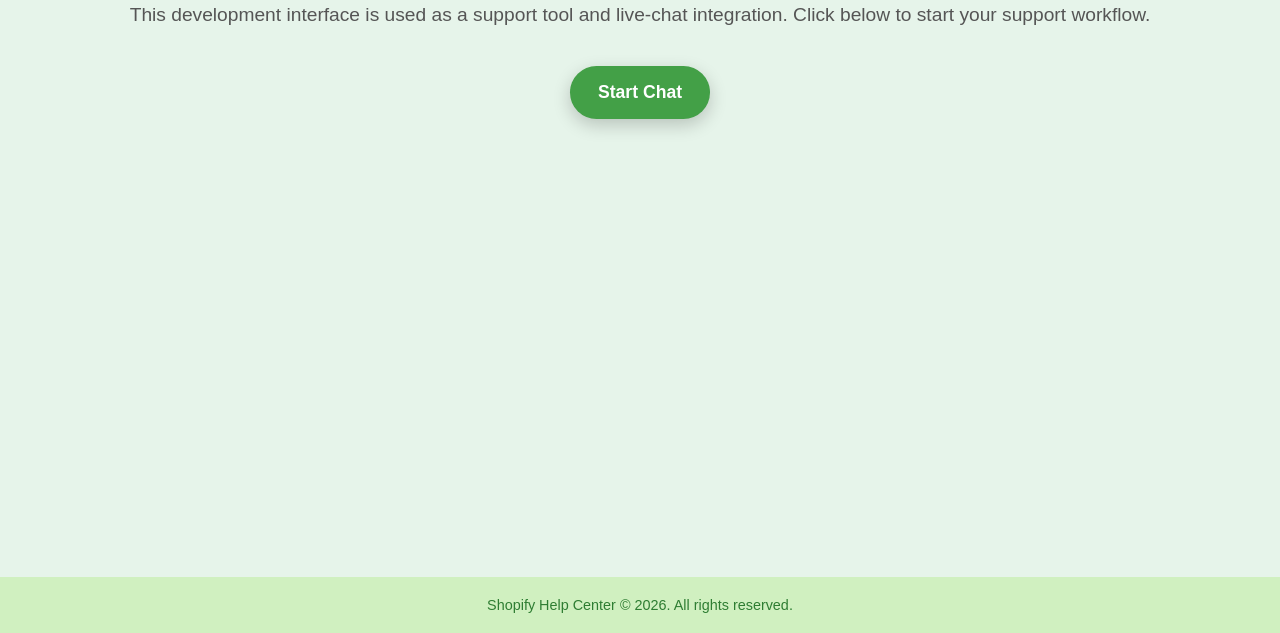
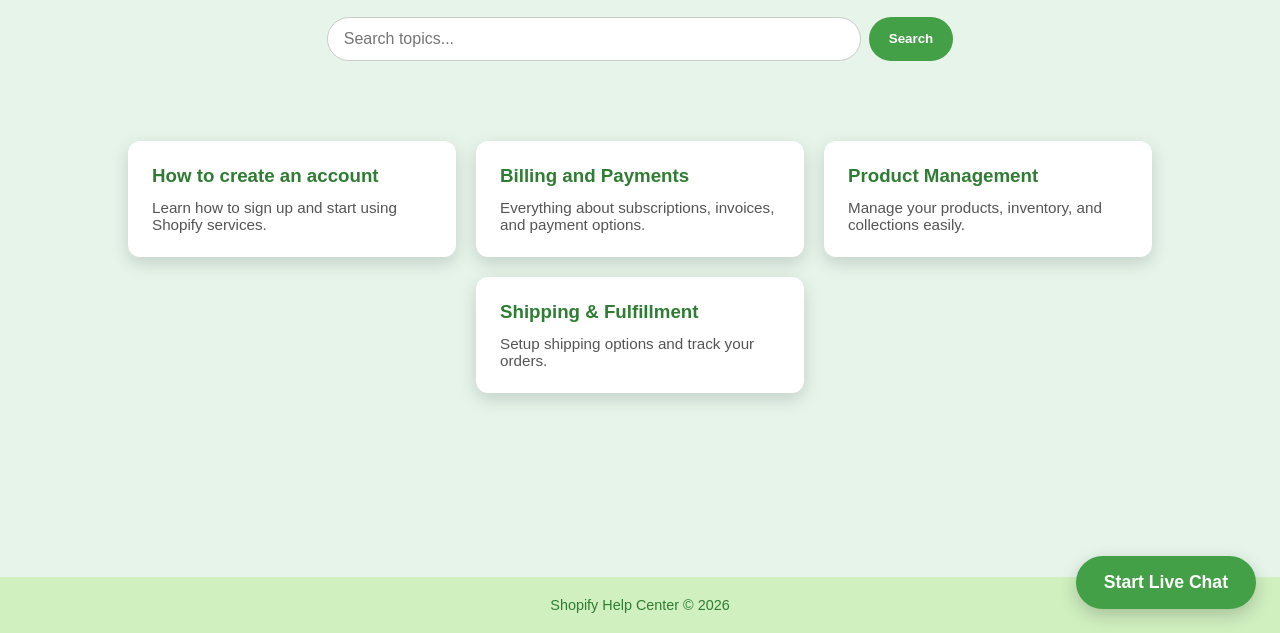
Before and after one commit to Shopify-support-eng/Shopify, a plain HTML site: page index.html in a window 1280 px wide. Shown: the part 167-800 px from the top of the page. Drawn offline with Linux system fonts and the light colour scheme.

Commit message:
Add files via upload

```diff
--- a/index.html
+++ b/index.html
@@ -5,31 +5,109 @@
 <meta name="viewport" content="width=device-width, initial-scale=1.0">
 <title>Shopify Help Center</title>
 <style>
+  /* ----- General Styles ----- */
   body {
     margin: 0;
     font-family: Arial, sans-serif;
-    background-color: #e6f4ea;
+    background-color: #e6f4ea; /* Green-themed */
     color: #333;
     display: flex;
     flex-direction: column;
     min-height: 100vh;
+  }
+
+  /* ----- Header ----- */
+  header {
+    padding: 60px 20px 40px;
     text-align: center;
   }
-  header {
-    padding: 80px 20px 40px;
-  }
+
   header h1 {
     font-size: 2.5rem;
+    margin: 0 0 12px;
     color: #2e7d32;
-    margin-bottom: 16px;
   }
+
   header p {
-    font-size: 1.2rem;
+    font-size: 1.1rem;
     color: #555;
     margin-bottom: 40px;
   }
+
+  /* ----- Search bar ----- */
+  .search-bar {
+    display: flex;
+    justify-content: center;
+    margin-bottom: 40px;
+  }
+
+  .search-bar input {
+    padding: 12px 16px;
+    width: 60%;
+    max-width: 500px;
+    border-radius: 50px;
+    border: 1px solid #ccc;
+    font-size: 1rem;
+    outline: none;
+  }
+
+  .search-bar button {
+    margin-left: 8px;
+    padding: 12px 20px;
+    border: none;
+    border-radius: 50px;
+    background: #43a047;
+    color: white;
+    font-weight: bold;
+    cursor: pointer;
+    transition: 0.2s;
+  }
+
+  .search-bar button:hover {
+    background: #388e3c;
+    transform: scale(1.05);
+  }
+
+  /* ----- FAQ / Topic cards ----- */
+  .topics {
+    display: flex;
+    flex-wrap: wrap;
+    justify-content: center;
+    gap: 20px;
+    padding: 0 20px;
+  }
+
+  .topic-card {
+    background: #fff;
+    padding: 24px;
+    width: 280px;
+    border-radius: 12px;
+    box-shadow: 0 6px 18px rgba(0,0,0,0.15);
+    cursor: pointer;
+    transition: transform 0.2s;
+  }
+
+  .topic-card:hover {
+    transform: translateY(-5px);
+  }
+
+  .topic-card h3 {
+    margin: 0 0 12px;
+    color: #2e7d32;
+  }
+
+  .topic-card p {
+    margin: 0;
+    color: #555;
+    font-size: 0.95rem;
+  }
+
+  /* ----- Chat Button ----- */
   .start-chat-btn {
-    background-color: #43a047;
+    position: fixed;
+    bottom: 24px;
+    right: 24px;
+    background: #43a047;
     color: #fff;
     border: none;
     padding: 16px 28px;
@@ -39,22 +117,33 @@
     cursor: pointer;
     box-shadow: 0 6px 18px rgba(0,0,0,0.2);
     transition: 0.2s;
+    z-index: 9998;
   }
+
   .start-chat-btn:hover {
-    background-color: #388e3c;
+    background: #388e3c;
     transform: scale(1.05);
   }
+
+  /* ----- Footer ----- */
   footer {
     margin-top: auto;
     padding: 20px 0;
     font-size: 0.9rem;
     color: #2e7d32;
     background-color: #d0f0c0;
+    text-align: center;
   }
-  /* Optional responsiveness */
-  @media (max-width:600px){
-    header h1 { font-size: 2rem; }
-    .start-chat-btn { padding:14px 20px; font-size:1rem; }
+
+  /* ----- Responsive ----- */
+  @media (max-width: 768px) {
+    .topics {
+      flex-direction: column;
+      align-items: center;
+    }
+    .search-bar input {
+      width: 80%;
+    }
   }
 </style>
 </head>
@@ -62,15 +151,43 @@
 
 <header>
   <h1>Welcome to Shopify Help Center</h1>
-  <p>This development interface is used as a support tool and live-chat integration. Click below to start your support workflow.</p>
-  <button class="start-chat-btn" onclick="openChat()">Start Chat</button>
+  <p>Find answers or chat with our support agents.</p>
+
+  <!-- Search bar -->
+  <div class="search-bar">
+    <input type="text" id="searchInput" placeholder="Search topics...">
+    <button onclick="searchTopics()">Search</button>
+  </div>
 </header>
 
+<main class="topics">
+  <div class="topic-card" onclick="alert('How to create an account clicked')">
+    <h3>How to create an account</h3>
+    <p>Learn how to sign up and start using Shopify services.</p>
+  </div>
+  <div class="topic-card" onclick="alert('Billing and Payments clicked')">
+    <h3>Billing and Payments</h3>
+    <p>Everything about subscriptions, invoices, and payment options.</p>
+  </div>
+  <div class="topic-card" onclick="alert('Product Management clicked')">
+    <h3>Product Management</h3>
+    <p>Manage your products, inventory, and collections easily.</p>
+  </div>
+  <div class="topic-card" onclick="alert('Shipping & Fulfillment clicked')">
+    <h3>Shipping & Fulfillment</h3>
+    <p>Setup shipping options and track your orders.</p>
+  </div>
+</main>
+
+<!-- Chat button -->
+<button class="start-chat-btn" onclick="openChat()">Start Live Chat</button>
+
 <footer>
-  Shopify Help Center © 2026. All rights reserved.
+  Shopify Help Center © 2026
 </footer>
 
-<!-- Tawk.to Script -->
+<!-- ----- Tawk.to Script ----- -->
+<!--Start of Tawk.to Script-->
 <script type="text/javascript">
 var Tawk_API=Tawk_API||{}, Tawk_LoadStart=new Date();
 (function(){
@@ -82,23 +199,34 @@ s1.setAttribute('crossorigin','*');
 s0.parentNode.insertBefore(s1,s0);
 })();
 </script>
+<!--End of Tawk.to Script-->
 
-<!-- Chat Button Script -->
 <script>
-function openChat() {
-  if(typeof Tawk_API !== "undefined") {
-    Tawk_API.maximize(); // Fully clickable, opens Tawk chat
-  } else {
-    alert("Chat is loading, please wait a few seconds.");
+  function openChat() {
+    if (typeof Tawk_API !== "undefined") {
+      Tawk_API.maximize(); // Opens live chat
+    } else {
+      alert("Chat is loading, please wait a few seconds.");
+    }
   }
-}
 
-// Optional auto-open after 10s
-setTimeout(()=>{
-  if(typeof Tawk_API !== "undefined") {
-    Tawk_API.maximize();
+  // Search function for topics (clickable)
+  function searchTopics() {
+    const input = document.getElementById('searchInput').value.toLowerCase();
+    const cards = document.querySelectorAll('.topic-card');
+    let found = false;
+    cards.forEach(card => {
+      const title = card.querySelector('h3').textContent.toLowerCase();
+      if (title.includes(input)) {
+        card.scrollIntoView({behavior: 'smooth'});
+        card.style.border = '2px solid #43a047';
+        found = true;
+      } else {
+        card.style.border = 'none';
+      }
+    });
+    if(!found) alert('No matching topic found');
   }
-}, 10000);
 </script>
 
 </body>
```
